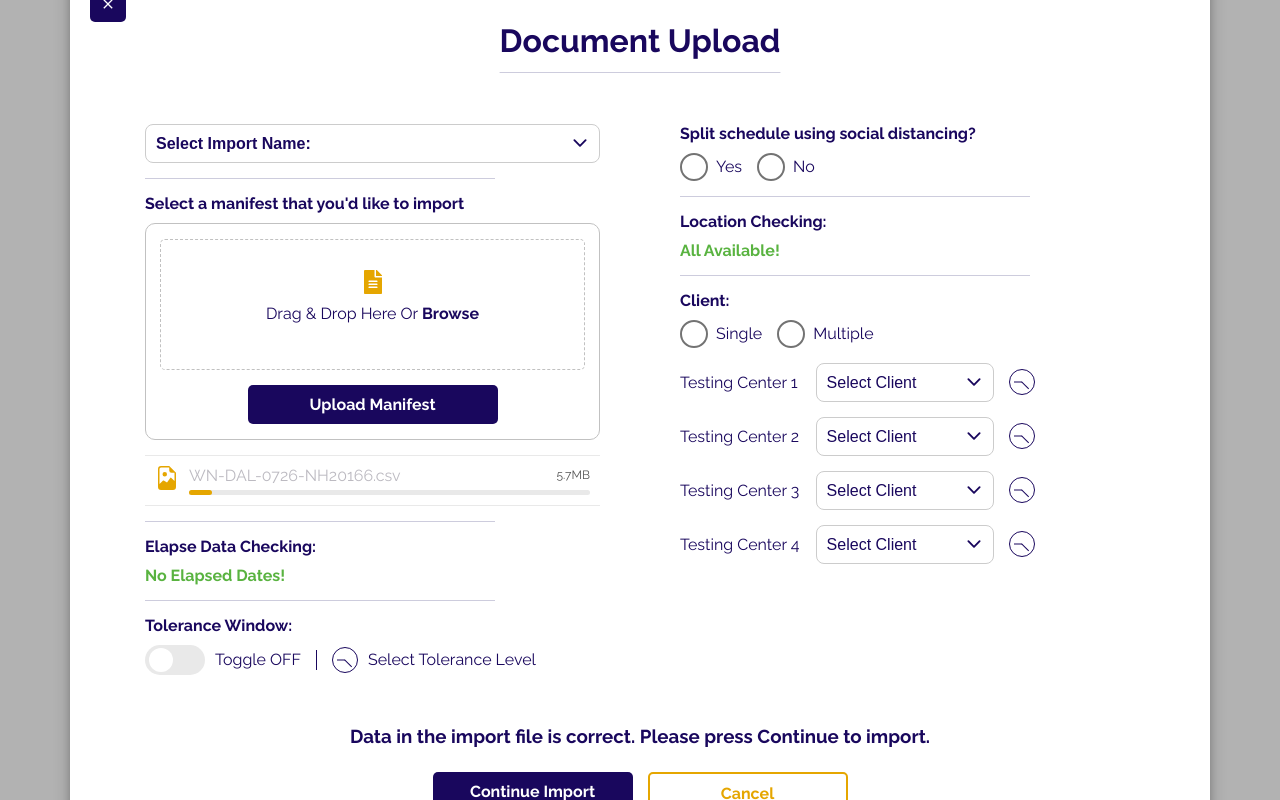
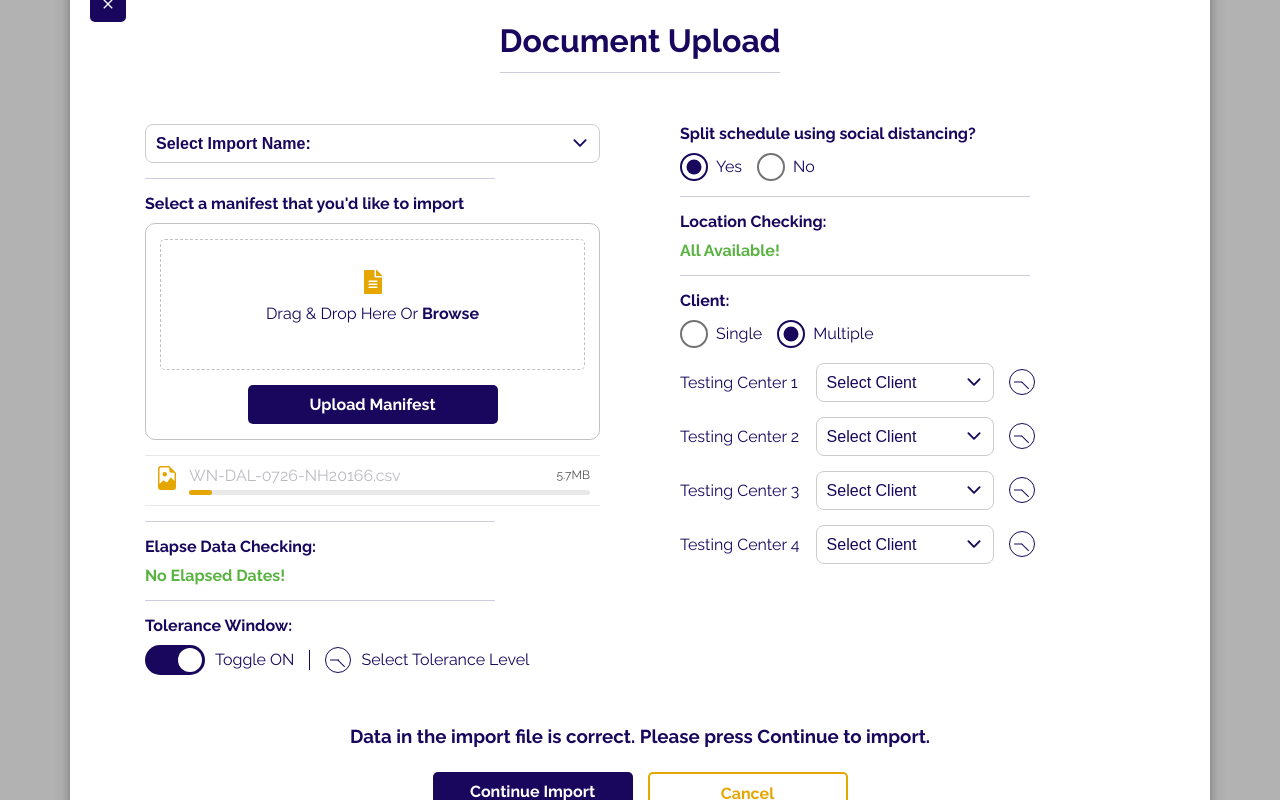
Before and after one commit to ixaxtav/sh-upload-form, a React (Vite) app: page / in a window 1280 px wide. Built offline with nearby package versions, Linux system fonts and the light colour scheme.

Commit message:
Add default values to client and split schedule

```diff
--- a/src/App.tsx
+++ b/src/App.tsx
@@ -7,6 +7,8 @@ import { Column } from "./layouts/Column";
 
 function App() {
   const [isOpen, setIsOpen] = useState(true);
+  const [splitSchedule, setSplitSchedule] = useState("Yes");
+  const [client, setClient] = useState("Multiple");
 
   return (
     <CenterContainer>
@@ -64,7 +66,7 @@ function App() {
           </Column>
           <Column>
             <Text bold>Split schedule using social distancing?</Text>
-            <RadioButtonGroup name="social-distancing" options={["Yes", "No"]} onChange={(e) => console.log(e.target.value)} />
+            <RadioButtonGroup name="social-distancing" options={["Yes", "No"]} value={splitSchedule} onChange={(e) => setSplitSchedule(e.target.value)} />
             <Divider />
             <Text bold>Location Checking:</Text>
             <Text bold color="#59b340">
@@ -72,7 +74,7 @@ function App() {
             </Text>
             <Divider />
             <Text bold>Client:</Text>
-            <RadioButtonGroup name="client" options={["Single", "Multiple"]} onChange={(e) => console.log(e.target.value)} />
+            <RadioButtonGroup name="client" options={["Single", "Multiple"]} value={client} onChange={(e) => setClient(e.target.value)} />
             {[
               {
                 label: "Testing Center 1",
--- a/src/components/Client.tsx
+++ b/src/components/Client.tsx
@@ -29,20 +29,20 @@ export const Client = ({ name }: ClientProps) => {
         placeholder="Select Client"
         options={[
           {
-            label: "Testing Center 1",
-            value: "Testing Center 1",
+            label: "Client 1",
+            value: "Client 1",
           },
           {
-            label: "Testing Center 2",
-            value: "Testing Center 2",
+            label: "Client 2",
+            value: "Client 2",
           },
           {
-            label: "Testing Center 3",
-            value: "Testing Center 3",
+            label: "Client 3",
+            value: "Client 3",
           },
           {
-            label: "Testing Center 4",
-            value: "Testing Center 4",
+            label: "Client 4",
+            value: "Client 4",
           },
         ]}
         onChange={(e) => {
--- a/src/components/RadioButtonGroup.tsx
+++ b/src/components/RadioButtonGroup.tsx
@@ -47,15 +47,16 @@ const RadioCustom = styled.span`
 type RadioButtonGroupProps = {
   options: Array<string>;
   name: string;
+  value?: string;
   onChange: (event: React.ChangeEvent<HTMLInputElement>) => void;
 };
 
-export const RadioButtonGroup = ({ options, name, onChange }: RadioButtonGroupProps) => {
+export const RadioButtonGroup = ({ options, name, value, onChange }: RadioButtonGroupProps) => {
   return (
     <RadioGroup>
       {options.map((option, index) => (
         <RadioLabel key={index}>
-          <CustomRadio name={name} value={option} id={`option-${index}`} onChange={onChange} />
+          <CustomRadio name={name} value={option} checked={option === value} id={`option-${index}`} onChange={onChange} />
           <RadioCustom />
           {option}
         </RadioLabel>
--- a/src/components/Switch.tsx
+++ b/src/components/Switch.tsx
@@ -45,7 +45,7 @@ const Slider = styled.span<{ checked: boolean }>`
 `;
 
 export const Switch = () => {
-  const [checked, setChecked] = useState(false);
+  const [checked, setChecked] = useState(true);
 
   const handleChange = () => setChecked(!checked);
 
```
